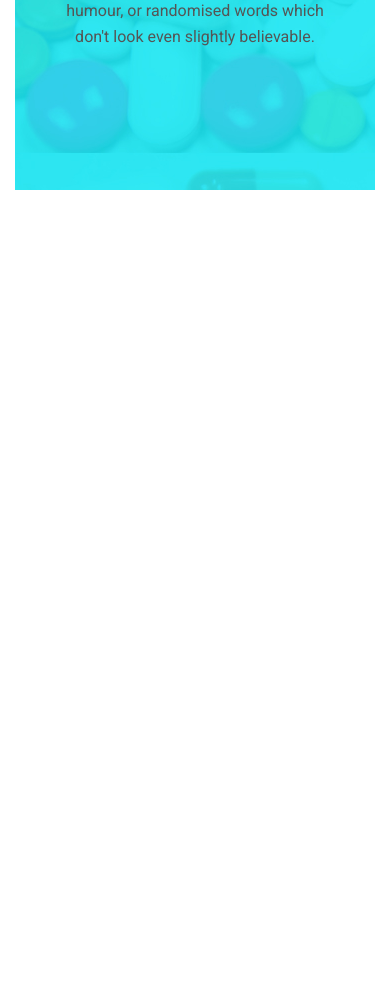
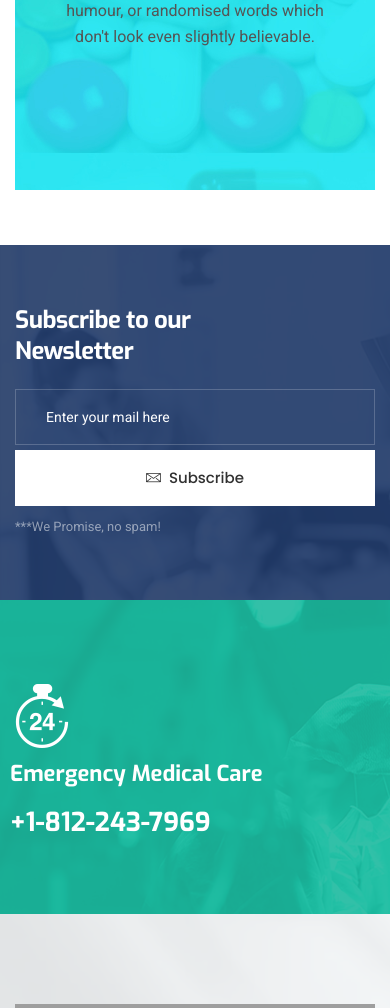
Before and after one commit to Mouhcine-Qorra/Alfaraby, a Django app: page /partners/ in a window 390 px wide. Shown: the part 2386-3394 px from the top of the page. Before the commit the page ends 2576 px from the top, so only its background shows below. Run offline with Django 4.2, Linux system fonts and the light colour scheme; some libraries are stand-ins or nearby versions; some web fonts are replaced; grey boxes are pictures that could not be loaded.

Commit message:
improve Partners

```diff
--- a/pharma_casa/templates/Partners.html
+++ b/pharma_casa/templates/Partners.html
@@ -496,6 +496,134 @@
 
   <!-- end contact section -->
 
+	<!-- Fullwidth Section -->
+    <section class="fullwidth-section-two">
+    	<div class="outer-container">
+			<div class="clearfix">
+
+				<!-- Left Column -->
+				<div class="left-column" style="background-image:url('{% static 'images/background/5.jpg' %}')">
+					<div class="inner-column">
+						<h2>Subscribe to our <br> Newsletter</h2>
+						<!-- Subscribe Form -->
+						<div class="subscribe-form">
+							<form method="post" action="contact.html">
+								<div class="form-group">
+									<input type="email" name="email" value="" placeholder="Enter your mail here" required>
+									<button type="submit" class="theme-btn subscribe-btn"><span class="icon icon-envelope3"></span> Subscribe</button>
+								</div>
+							</form>
+						</div>
+						<!-- Text -->
+						<p class="text">***We Promise, no spam!</p>
+					</div>
+				</div>
+
+				<!-- Right Column -->
+				<div class="right-column" style="background-image:url('{% static 'images/background/6.jpg' %}')">
+					<div class="inner-column">
+						<!-- Phone -->
+						<a href="tel:+1-812-243-7969" class="phone">
+							<span class="icon-box flaticon-24-hours"></span>
+							<span class="title">Emergency Medical Care</span><strong>+1-812-243-7969</strong>
+						</a>
+					</div>
+				</div>
+
+			</div>
+		</div>
+	</section>
+	<!-- End Fullwidth Section Section -->
+
+	<!--Main Footer-->
+    <footer class="main-footer" style="background-image:url('{% static 'images/background/7.jpg' %}')">
+
+		<div class="container">
+
+        	<!--Widgets Section-->
+            <div class="widgets-section">
+            	<div class="row">
+
+					<!-- Logo Widget-->
+					<div class="footer-column col-lg-6 col-md-6">
+						<div class="footer-widget logo-widget">
+							<div class="logo">
+								<a href="index.html"><img src="{% static 'images/footer-logo.png' %}" alt="" /></a>
+							</div>
+							<p class="text">Behind the word mountains, far from the countries Vokalia and Consonantia, there live the blind texts. Separated they live in Bookmarksgrove right at the coast of the Semantics, a large language ocean. A small river named Duden flows by their place and supplies it with the necessary</p>
+							<ul class="list-style-two">
+								<li><a href="contact.html#map-location"><span class="icon  flaticon-map-pin-marked"></span>29 Union Square W <br> New York, NY 10003, USA</a></li>
+								<li><a href="tel:+212522027631"><span class="icon flaticon-phone"></span>+212-(0)-522-027-631</a></li>
+								<li><a href="mailto:contact@alfarabydrugs.ma"><span class="icon flaticon-mail"></span>Contact@Alfarabydrugs.ma</a></li>
+							</ul>
+						</div>
+					</div>
+
+					<!-- Links Widget-->
+					<div class="footer-column col-lg-3 col-md-6">
+						<div class="footer-widget link-widget">
+							<h2>Our Products</h2>
+							<ul class="footer-list">
+								<li><a href="#">Trauma & intensive care</a></li>
+								<li><a href="#">Aged Care</a></li>
+								<li><a href="#">Community Services</a></li>
+								<li><a href="#">Diagnosis & Investigation</a></li>
+								<li><a href="#">Medical & Surgical</a></li>
+								<li><a href="#">Mental Health</a></li>
+								<li><a href="#">Rehabitation</a></li>
+								<li><a href="#">Specialised Support Service</a></li>
+							</ul>
+						</div>
+					</div>
+
+					<!-- Links Widget-->
+					<div class="footer-column col-lg-3 col-md-6">
+						<div class="footer-widget times-widget">
+							<h2>We’re Available</h2>
+							<ul class="time-list">
+								<li>Monday :<span>09.00 - 17.00</span></li>
+								<li>Tuesday :<span>09.00 - 17.00</span></li>
+								<li>Wednesday :<span>09.00 - 17.00</span></li>
+								<li>Tuesday :<span>09.00 - 17.00</span></li>
+								<li>Thursday :<span>09.00 - 17.00</span></li>
+								<li>Friday :<span>09.00 - 17.00</span></li>
+								<li>Saturday :<span>09.00 - 12.00</span></li>
+							</ul>
+						</div>
+					</div>
+
+				</div>
+			</div>
+
+		</div>
+
+		<!-- Footer Bottom -->
+		<div class="footer-bottom">
+			<div class="container">
+				<div class="clearfix">
+
+					<div class="pull-left">
+						<!-- Copyright -->
+						<p class="copyright">&copy; 2019, Alfaraby Center. All Rights Reserved.</p>
+					</div>
+
+					<div class="pull-right">
+						<ul class="social-box">
+							<li class="messanger"><a href="#"><span class="icon flaticon-messenger"></span> Alfaraby.center</a></li>
+							<li class="facebook"><a href="#" class="icon icon-facebook"></a></li>
+							<li class="linkedin"><a href="#" class="icon icon-linkedin"></a></li>
+							<li class="twitter"><a href="#" class="icon icon-twitter"></a></li>
+							<li class="youtube"><a href="#" class="icon icon-youtube"></a></li>
+						</ul>
+					</div>
+
+				</div>
+			</div>
+		</div>
+
+	</footer>
+    <!-- end Main Footer -->
+
   <script type="text/javascript" src="{% static 'js/Testimonials/bootstrap.js' %}"></script>
   <script type="text/javascript" src="https://cdnjs.cloudflare.com/ajax/libs/OwlCarousel2/2.2.1/owl.carousel.min.js">
   </script>
```
